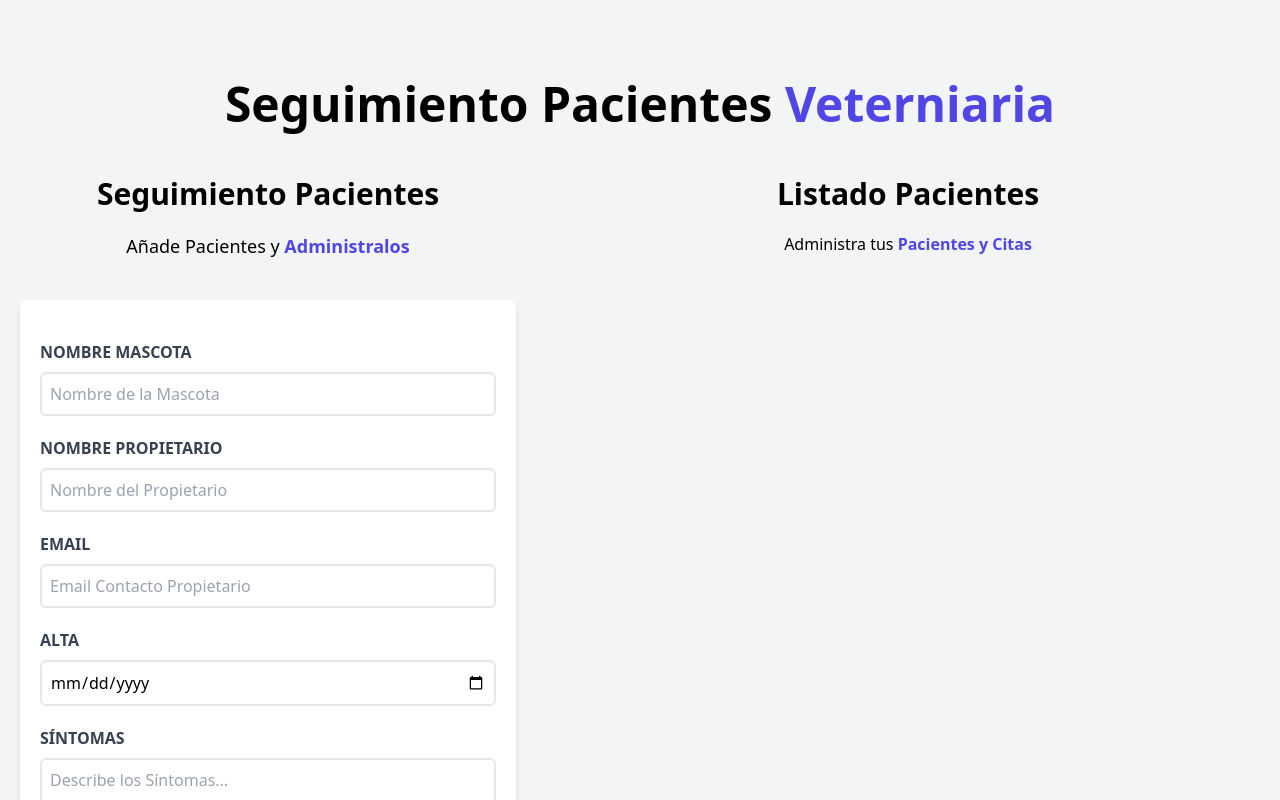
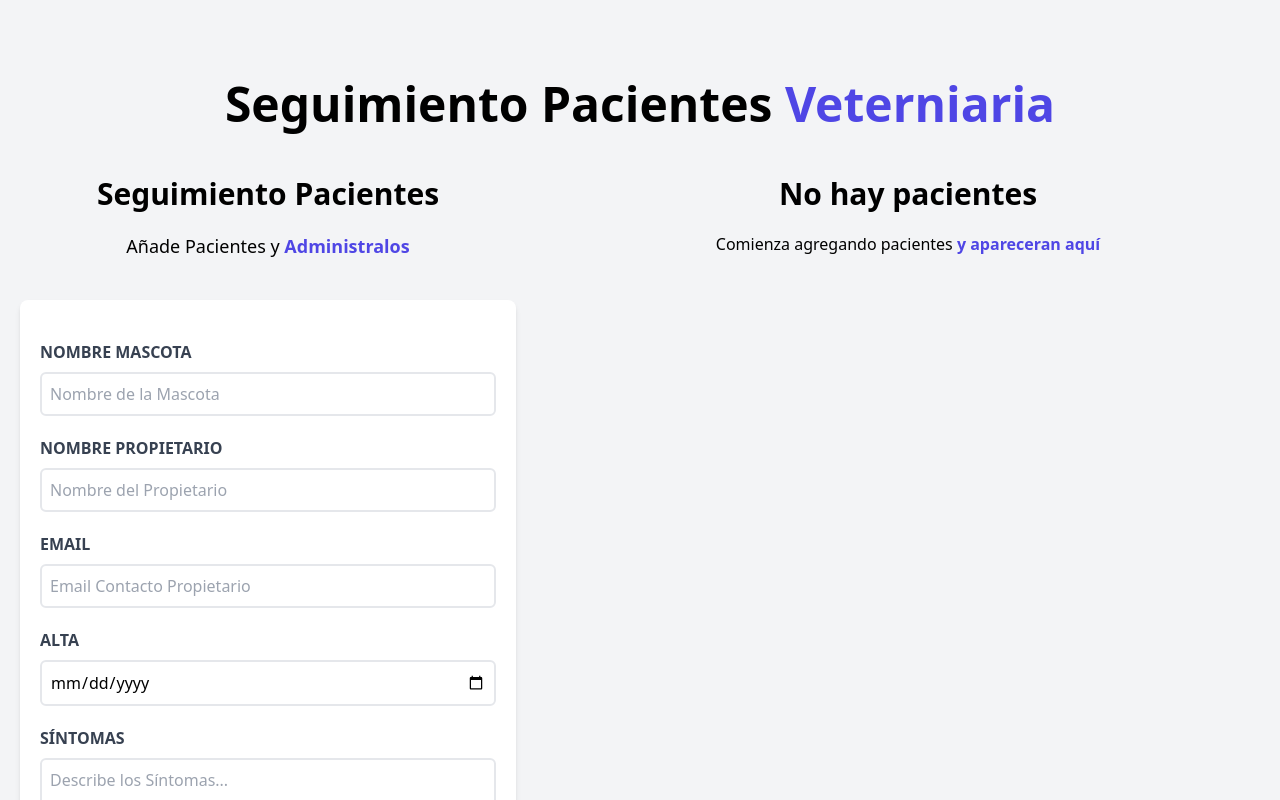
Before and after one commit to davideperez/patients_admin_react_vite, a React (Vite) app: page / in a window 1280 px wide. Shown: the top 800 px of the page. Built offline with nearby package versions, Linux system fonts and the light colour scheme.

Commit message:
Conditional text learned. Implemented on ListadoPacientes.jsx to change if the list of patients is empty.

```diff
--- a/src/components/ListadoPacientes.jsx
+++ b/src/components/ListadoPacientes.jsx
@@ -5,6 +5,9 @@
 
   return (
     <div className=" md:w-1/2 lg:w-3/5 md:h-screen overflow-y-scroll ">
+
+      {pacientes && pacientes.length ? (
+        <>
           <h2 className=" font-black text-center text-3xl">Listado Pacientes</h2>
           <p className="txt-xl mt-5 mb-10 text-center">
             Administra tus {''}
@@ -17,6 +20,16 @@
               paciente = { paciente }
             />
           ))}
+        </>
+      ) : (
+        <>
+          <h2 className=" font-black text-center text-3xl">No hay pacientes</h2>
+          <p className="txt-xl mt-5 mb-10 text-center">
+            Comienza agregando pacientes {''}
+            <span className="text-indigo-600 font-bold">y apareceran aquí</span>
+          </p>
+        </>
+      )}
 
     </div>
   )
```
Lines whose indentation alone changed are shown as unchanged.
